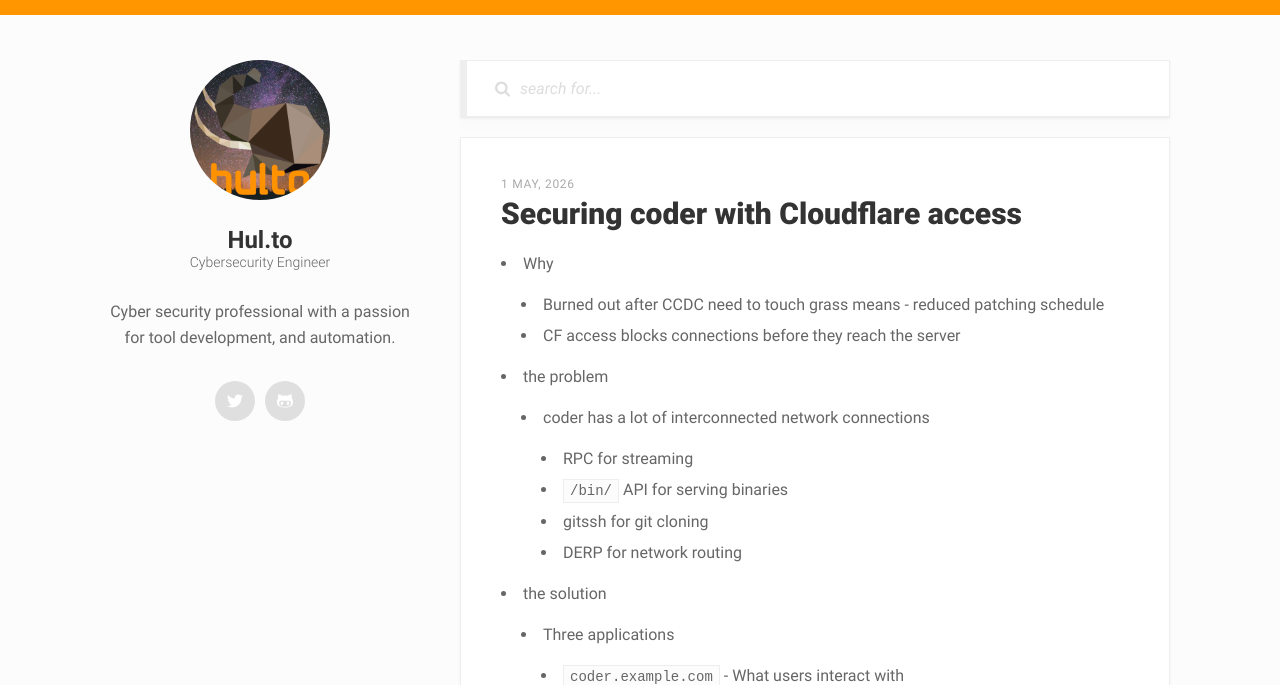
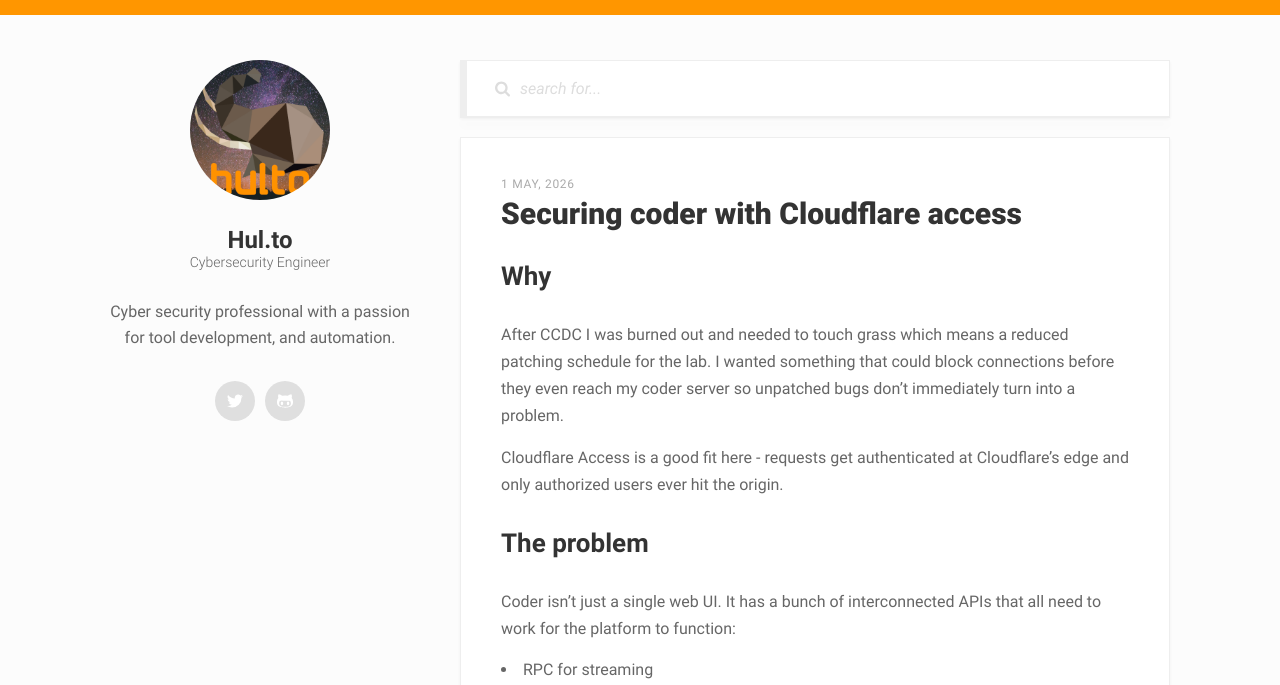
Before and after one commit to hulto/hulto.github.io, a Jekyll site: the page built from _posts/2026-05-01-securing-coder-with-cf-tunnels.md, in a window 1280 px wide and 1400 px high. Shown: the top 685 px of the window. Built offline with Jekyll 4.4.1, drawn with Linux system fonts in a browser that asks for light colours; some of the changed text lies outside the part shown; grey boxes are pictures that could not be loaded.

Commit message:
Looks good to me

```diff
--- a/_posts/2026-05-01-securing-coder-with-cf-tunnels.md
+++ b/_posts/2026-05-01-securing-coder-with-cf-tunnels.md
@@ -6,28 +6,51 @@
 description: Setup and configure coder behind cloudflare tunnels with cloudflare access IDP for additional isolation.
 ---
 
-- Why
-  - Burned out after CCDC need to touch grass means - reduced patching schedule
-  - CF access blocks connections before they reach the server
-- the problem
-  - coder has a lot of interconnected network connections
-      - RPC for streaming
-      - `/bin/` API for serving binaries
-      - gitssh for git cloning
-      - DERP for network routing
-- the solution
-  - Three applications
-    - `coder.example.com` - What users interact with
-      - ![coder application with user and admin permissions](coder-cf-app-config.png)
-      - Straight forward to setup.
-    - `coderint.example.com` - What agents interact with
-      - ![coder internal application with bypass for home IP address](coderint-cf-app-config.png)
-      - This got complicated since coder doesn't easily allow overriding the `CODER_AGENT_URL` on install
-        - Added custom install script with `CODER_AGENT_URL` set to internal domain
-      - Added rules to allow agents from the home IP to connect into the service without auth.
-    - `coder.example.com/derp` - What both agents and users need to interact with to build mappings
-      - Originally added to the internal app I needed users to be able to connect as well in order to bulid the DERP map
-      - While Cloudflare tunnels doesn't support `Upgrade: DERP` still needed to allow this endpoint for graceful failover.
-- Next
-  - Really enjoy coder and hope this workflow becomes more straight forward in the future https://github.com/coder/coder/discussions/24913
-  - Trying to put more of the lab behind CF access
+## Why
+
+After CCDC I was burned out and needed to touch grass which means a reduced patching schedule for the lab. I wanted something that could block connections before they even reach my coder server so unpatched bugs don't immediately turn into a problem.
+
+Cloudflare Access is a good fit here - requests get authenticated at Cloudflare's edge and only authorized users ever hit the origin.
+
+## The problem
+
+Coder isn't just a single web UI. It has a bunch of interconnected APIs that all need to work for the platform to function:
+
+- RPC for streaming
+- `/bin/` API for serving agent binaries
+- gitssh for git operations
+- DERP for network routing between agents and users
+
+Putting all of this behind a single auth-gated app breaks agents since they can't complete the OIDC flow on their own.
+
+## The solution
+
+I ended up splitting coder across three Cloudflare applications, each with its own access policy.
+
+### `coder.example.com` - what users interact with
+
+<figure class="aligncenter">
+    <img src="/assets/png/coder-cf-app-config.png" />
+</figure>
+
+Straight forward to setup - users authenticate through the IDP.
+
+### `coderint.example.com` - what agents interact with
+
+<figure class="aligncenter">
+    <img src="/assets/png/coderint-cf-app-config.png" />
+</figure>
+
+This got complicated since coder doesn't easily allow overriding the `CODER_AGENT_URL` on install. To get around this I added a custom install script that sets `CODER_AGENT_URL` to the internal domain.
+
+I then added rules to allow agents from the home IP to connect into the service without auth.
+
+### `coder.example.com/derp` - what both agents and users need
+
+Originally I added DERP to the internal app but I needed users to be able to connect as well in order to build the DERP map.
+
+While Cloudflare tunnels doesn't support `Upgrade: DERP`, I still needed to allow this endpoint for graceful failover when the direct path doesn't work.
+
+## Next
+
+I'm really enjoying coder and hope this workflow becomes more straight forward in the future - I started a discussion about it [here](https://github.com/coder/coder/discussions/24913).
```
